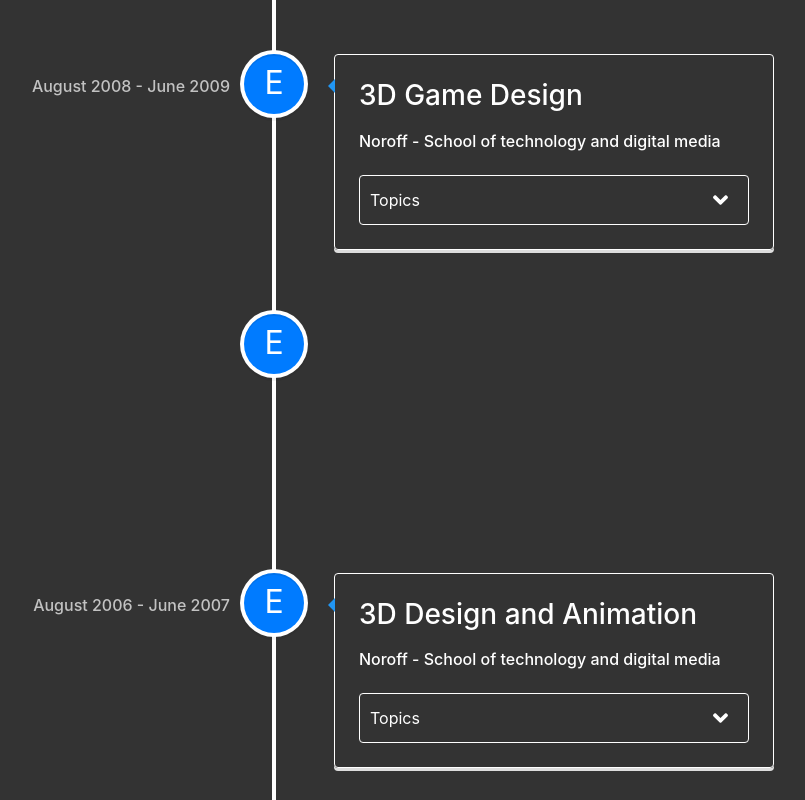
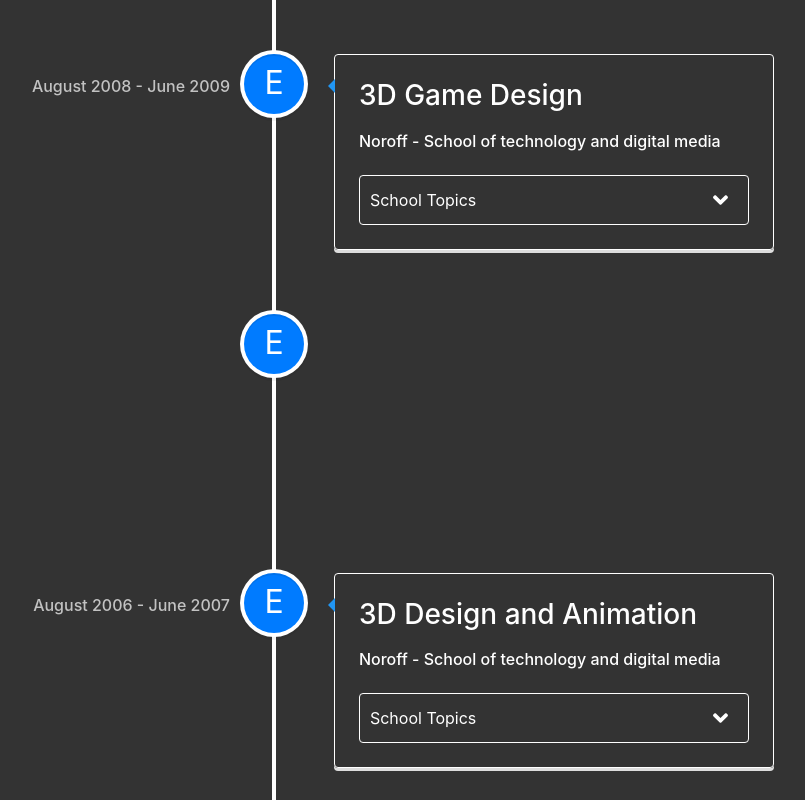
Before and after one commit to ca2roaldsoy/my_portfolio, a React (Create React App) app: page /experience in a window 1280 px wide. Shown: the part 1456-2256 px from the top of the page, without its empty margins (366-1171 px from the left). Built offline with nearby package versions, Linux system fonts and the light colour scheme.

Commit message:
updated school topics

```diff
--- a/src/components/experience/Education.js
+++ b/src/components/experience/Education.js
@@ -4,7 +4,7 @@ import Card from "react-bootstrap/Card";
 import ListGroup from "react-bootstrap/ListGroup";
 import {
   VerticalTimeline,
-  VerticalTimelineElement,
+  VerticalTimelineElement
 } from "react-vertical-timeline-component";
 import { FontAwesomeIcon } from "@fortawesome/react-fontawesome";
 import { faAngleDown } from "@fortawesome/free-solid-svg-icons";
@@ -32,7 +32,7 @@ function Education() {
               eventKey="0"
               className="accordion_dropdown-header"
             >
-              Topics
+              School Topics
               <FontAwesomeIcon
                 icon={faAngleDown}
                 className="accordion_dropdown--arrow"
@@ -42,15 +42,17 @@ function Education() {
               <ListGroup>
                 <ListGroup.Item>HTML</ListGroup.Item>
                 <ListGroup.Item>CSS</ListGroup.Item>
+                <ListGroup.Item>SASS</ListGroup.Item>
                 <ListGroup.Item>JavaScript</ListGroup.Item>
+                <ListGroup.Item>React</ListGroup.Item>
+                <ListGroup.Item>Vue</ListGroup.Item>
                 <ListGroup.Item>Git/GitHub</ListGroup.Item>
                 <ListGroup.Item>Terminal/Bash</ListGroup.Item>
                 <ListGroup.Item>WCAG</ListGroup.Item>
                 <ListGroup.Item>SEO</ListGroup.Item>
                 <ListGroup.Item>Agile</ListGroup.Item>
-                <ListGroup.Item>Scrum/Kanban</ListGroup.Item>
-                <ListGroup.Item>Adobe Illustrator</ListGroup.Item>
-                <ListGroup.Item>Adobe Photoshop</ListGroup.Item>
+                <ListGroup.Item>DevOps</ListGroup.Item>
+                <ListGroup.Item>Adobe XD</ListGroup.Item>
                 <ListGroup.Item>Design</ListGroup.Item>
               </ListGroup>
             </Accordion.Collapse>
@@ -225,7 +227,7 @@ function Education() {
               eventKey="0"
               className="accordion_dropdown-header"
             >
-              Topics
+              School Topics
               <FontAwesomeIcon
                 icon={faAngleDown}
                 className="accordion_dropdown--arrow"
@@ -260,7 +262,7 @@ function Education() {
               eventKey="0"
               className="accordion_dropdown-header"
             >
-              Topics
+              School Topics
               <FontAwesomeIcon
                 icon={faAngleDown}
                 className="accordion_dropdown--arrow"
@@ -297,7 +299,7 @@ function Education() {
               eventKey="0"
               className="accordion_dropdown-header"
             >
-              Topics
+              School Topics
               <FontAwesomeIcon
                 icon={faAngleDown}
                 className="accordion_dropdown--arrow"
```
